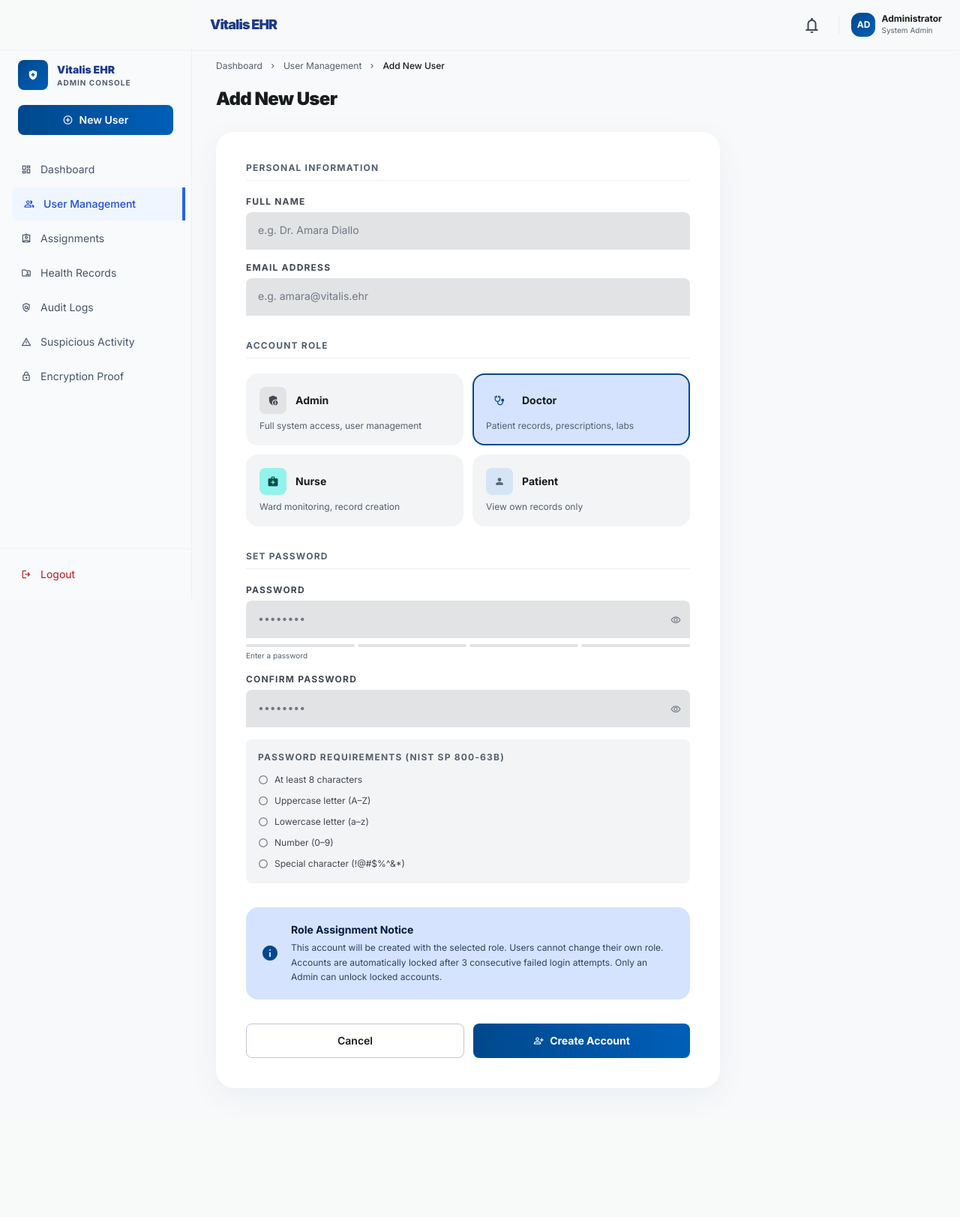
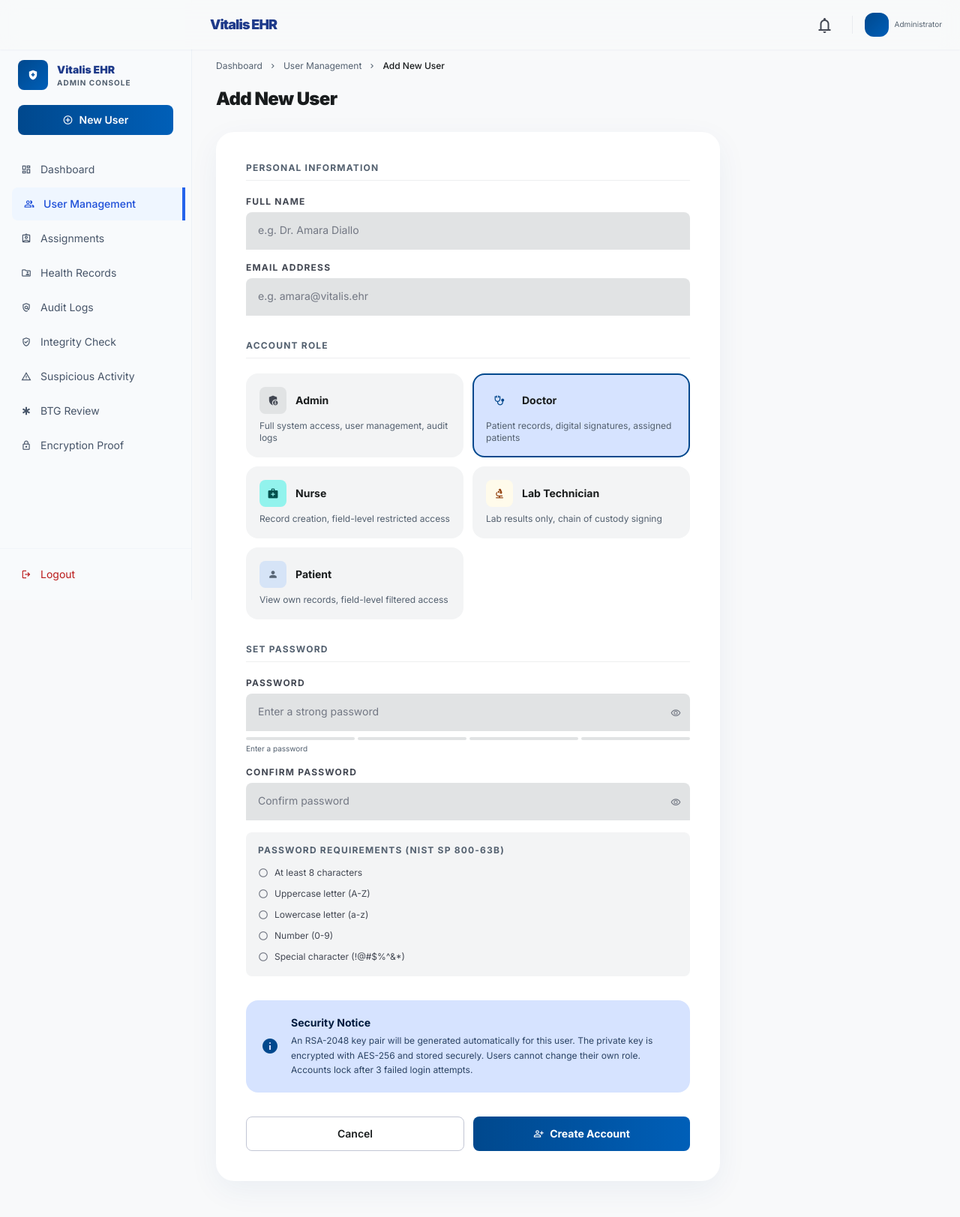
Before and after one commit to BrowngirlPaola/Secure_Electronic_Health_Record_System, a Flask app: template frontend/templates/register.html in a window 1280 px wide. Shown: the whole page at 75% size. Before the commit the page ends 1411 px from the top, so only its background shows below. Run offline with Flask 3, Linux system fonts and the light colour scheme; the template is opened without the code that fills it, so the values that code supplies are empty; some libraries are stand-ins or nearby versions.

Commit message:
Phase 5: Dynamic user management with real CRUD actions
- users.html: Replace 8 hardcoded rows with Jinja loop over {{ users }}
- Add dynamic summary chips (counts by role, locked status)
- Add real Delete buttons (POST to /users/<id>/delete) with confirmation
- Add real Unlock buttons (POST to /users/<id>/unlock) for locked accounts
- Add Lab Tech role to filter dropdown and role badge colors
- Add flash message display for success/error feedback
- register.html: Form now POSTs to backend route (was JS-only demo mode)
- Add 5th role option: Lab Technician with biotech icon
- Role values now lowercase to match backend (admin, doctor, nurse, lab_tech, patient)
- Add proper name="" attributes for form submission
- Keep client-side password strength checker + server-side validation
- Update unlock_user route to redirect to users list (with dashboard override)
- Add hidden next=dashboard field in admin_dashboard unlock form
- Update sidebar nav in both templates to match full admin console links

Co-Authored-By: Claude Sonnet 4.6 <noreply@anthropic.com>

```diff
--- a/backend/routes.py
+++ b/backend/routes.py
@@ -610,7 +610,11 @@ def unlock_user(user_id):
                     f"Admin unlocked user {user_id}", "info")
 
     flash("Account unlocked successfully.", "success")
-    return redirect(url_for("dashboard_bp.admin_dashboard"))
+    # Redirect back to referrer (dashboard or users list)
+    next_page = request.form.get("next", "")
+    if next_page == "dashboard":
+        return redirect(url_for("dashboard_bp.admin_dashboard"))
+    return redirect(url_for("admin_bp.list_users"))
 
 
 @admin_bp.route("/audit-logs")
--- a/frontend/templates/admin_dashboard.html
+++ b/frontend/templates/admin_dashboard.html
@@ -226,6 +226,7 @@ tailwind.config = {
                 </div>
               </div>
               <form method="POST" action="{{ url_for('admin_bp.unlock_user', user_id=acct.id) }}">
+                <input type="hidden" name="next" value="dashboard"/>
                 <button type="submit" class="px-3 py-1.5 border border-primary text-primary text-xs font-bold rounded-lg hover:bg-primary-fixed transition-colors">Unlock</button>
               </form>
             </div>
--- a/frontend/templates/register.html
+++ b/frontend/templates/register.html
@@ -47,10 +47,10 @@ tailwind.config={theme:{extend:{colors:{
     <button class="p-2 rounded-full hover:bg-slate-200/50"><span class="material-symbols-outlined text-on-surface-variant">notifications</span></button>
     <div class="h-6 w-px bg-outline-variant/30 mx-1"></div>
     <div class="flex items-center gap-2">
-      <div class="w-8 h-8 rounded-full bg-gradient-to-br from-primary to-primary-container flex items-center justify-center text-white text-xs font-bold">AD</div>
+      <div class="w-8 h-8 rounded-full bg-gradient-to-br from-primary to-primary-container flex items-center justify-center text-white text-xs font-bold">{{ user.full_name[:2] | upper }}</div>
       <div class="hidden md:block">
-        <p class="text-xs font-bold">Administrator</p>
-        <p class="text-[10px] text-secondary">System Admin</p>
+        <p class="text-xs font-bold">{{ user.full_name }}</p>
+        <p class="text-[10px] text-secondary">Administrator</p>
       </div>
     </div>
   </div>
@@ -78,7 +78,9 @@ tailwind.config={theme:{extend:{colors:{
     <a href="{{ url_for('admin_bp.assignments') }}" class="flex items-center gap-3 px-4 py-3 text-slate-600 hover:bg-slate-100 text-sm transition-colors rounded-lg"><span class="material-symbols-outlined text-sm">assignment_ind</span> Assignments</a>
     <a href="{{ url_for('records_bp.list_records') }}" class="flex items-center gap-3 px-4 py-3 text-slate-600 hover:bg-slate-100 text-sm transition-colors rounded-lg"><span class="material-symbols-outlined text-sm">folder_shared</span> Health Records</a>
     <a href="{{ url_for('admin_bp.audit_logs') }}" class="flex items-center gap-3 px-4 py-3 text-slate-600 hover:bg-slate-100 text-sm transition-colors rounded-lg"><span class="material-symbols-outlined text-sm">policy</span> Audit Logs</a>
+    <a href="{{ url_for('admin_bp.audit_integrity') }}" class="flex items-center gap-3 px-4 py-3 text-slate-600 hover:bg-slate-100 text-sm transition-colors rounded-lg"><span class="material-symbols-outlined text-sm">verified_user</span> Integrity Check</a>
     <a href="{{ url_for('admin_bp.suspicious_activity') }}" class="flex items-center gap-3 px-4 py-3 text-slate-600 hover:bg-slate-100 text-sm transition-colors rounded-lg"><span class="material-symbols-outlined text-sm">warning</span> Suspicious Activity</a>
+    <a href="{{ url_for('admin_bp.btg_review') }}" class="flex items-center gap-3 px-4 py-3 text-slate-600 hover:bg-slate-100 text-sm transition-colors rounded-lg"><span class="material-symbols-outlined text-sm">emergency</span> BTG Review</a>
     <a href="{{ url_for('api_bp.encryption_proof') }}" class="flex items-center gap-3 px-4 py-3 text-slate-600 hover:bg-slate-100 text-sm transition-colors rounded-lg"><span class="material-symbols-outlined text-sm">lock</span> Encryption Proof</a>
   </nav>
   <div class="px-3 py-4 border-t border-slate-100">
@@ -98,11 +100,30 @@ tailwind.config={theme:{extend:{colors:{
     <span class="text-on-surface font-medium">Add New User</span>
   </nav>
 
+  <!-- Flash Messages -->
+  {% with messages = get_flashed_messages(with_categories=true) %}
+  {% if messages %}
+  <div class="mb-6 space-y-2 max-w-2xl">
+    {% for category, message in messages %}
+    <div class="flex items-center gap-3 px-4 py-3 rounded-xl text-sm font-medium
+      {% if category == 'success' %}bg-tertiary-fixed text-on-tertiary-fixed-variant
+      {% elif category == 'error' %}bg-error-container text-on-error-container
+      {% else %}bg-primary-fixed text-on-primary-fixed-variant{% endif %}">
+      <span class="material-symbols-outlined text-sm">
+        {% if category == 'success' %}check_circle{% elif category == 'error' %}error{% else %}info{% endif %}
+      </span>
+      {{ message }}
+    </div>
+    {% endfor %}
+  </div>
+  {% endif %}
+  {% endwith %}
+
   <h1 class="text-2xl font-black tracking-tight mb-7">Add New User</h1>
 
   <!-- Form Card -->
   <div class="max-w-2xl bg-surface-container-lowest rounded-3xl tonal-shadow p-10">
-    <form id="registerForm" novalidate>
+    <form id="registerForm" method="POST" action="{{ url_for('admin_bp.register_user') }}" novalidate>
 
       <!-- Section 1: Personal Info -->
       <div class="mb-8">
@@ -110,60 +131,70 @@ tailwind.config={theme:{extend:{colors:{
         <div class="space-y-4">
           <div>
             <label class="text-xs font-bold uppercase tracking-widest text-on-surface-variant block mb-1.5">Full Name</label>
-            <input id="fullName" type="text" placeholder="e.g. Dr. Amara Diallo" class="input-field"/>
+            <input id="fullName" name="full_name" type="text" placeholder="e.g. Dr. Amara Diallo" class="input-field" required/>
             <p id="nameErr" class="text-xs text-error mt-1 hidden">Full name is required.</p>
           </div>
           <div>
             <label class="text-xs font-bold uppercase tracking-widest text-on-surface-variant block mb-1.5">Email Address</label>
-            <input id="email" type="email" placeholder="e.g. amara@vitalis.ehr" class="input-field"/>
+            <input id="email" name="email" type="email" placeholder="e.g. amara@vitalis.ehr" class="input-field" required/>
             <p id="emailErr" class="text-xs text-error mt-1 hidden">Valid email address is required.</p>
           </div>
         </div>
       </div>
 
-      <!-- Section 2: Role Selection -->
+      <!-- Section 2: Role Selection (5 Roles) -->
       <div class="mb-8">
         <h2 class="text-xs font-bold uppercase tracking-widest text-secondary mb-5 pb-2 border-b border-surface-container">Account Role</h2>
         <div class="grid grid-cols-2 gap-3">
-          <div class="role-card p-4 rounded-2xl bg-surface-container-low" onclick="selectRole(this,'Admin')">
+          <div class="role-card p-4 rounded-2xl bg-surface-container-low" onclick="selectRole(this,'admin')">
             <div class="flex items-center gap-3 mb-2">
               <div class="w-9 h-9 rounded-xl bg-surface-container-highest flex items-center justify-center">
                 <span class="material-symbols-outlined text-on-surface-variant text-base" style="font-variation-settings:'FILL' 1;">admin_panel_settings</span>
               </div>
               <span class="font-bold text-sm">Admin</span>
             </div>
-            <p class="text-xs text-secondary">Full system access, user management</p>
-            <input type="radio" name="role" value="Admin" class="hidden"/>
+            <p class="text-xs text-secondary">Full system access, user management, audit logs</p>
+            <input type="radio" name="role" value="admin" class="hidden"/>
           </div>
-          <div class="role-card p-4 rounded-2xl bg-surface-container-low selected" onclick="selectRole(this,'Doctor')">
+          <div class="role-card p-4 rounded-2xl bg-surface-container-low selected" onclick="selectRole(this,'doctor')">
             <div class="flex items-center gap-3 mb-2">
               <div class="w-9 h-9 rounded-xl bg-primary-fixed flex items-center justify-center">
                 <span class="material-symbols-outlined text-on-primary-fixed-variant text-base" style="font-variation-settings:'FILL' 1;">stethoscope</span>
               </div>
               <span class="font-bold text-sm">Doctor</span>
             </div>
-            <p class="text-xs text-secondary">Patient records, prescriptions, labs</p>
-            <input type="radio" name="role" value="Doctor" checked class="hidden"/>
+            <p class="text-xs text-secondary">Patient records, digital signatures, assigned patients</p>
+            <input type="radio" name="role" value="doctor" checked class="hidden"/>
           </div>
-          <div class="role-card p-4 rounded-2xl bg-surface-container-low" onclick="selectRole(this,'Nurse')">
+          <div class="role-card p-4 rounded-2xl bg-surface-container-low" onclick="selectRole(this,'nurse')">
             <div class="flex items-center gap-3 mb-2">
               <div class="w-9 h-9 rounded-xl bg-tertiary-fixed flex items-center justify-center">
                 <span class="material-symbols-outlined text-on-tertiary-fixed-variant text-base" style="font-variation-settings:'FILL' 1;">medical_services</span>
               </div>
               <span class="font-bold text-sm">Nurse</span>
             </div>
-            <p class="text-xs text-secondary">Ward monitoring, record creation</p>
-            <input type="radio" name="role" value="Nurse" class="hidden"/>
+            <p class="text-xs text-secondary">Record creation, field-level restricted access</p>
+            <input type="radio" name="role" value="nurse" class="hidden"/>
           </div>
-          <div class="role-card p-4 rounded-2xl bg-surface-container-low" onclick="selectRole(this,'Patient')">
+          <div class="role-card p-4 rounded-2xl bg-surface-container-low" onclick="selectRole(this,'lab_tech')">
+            <div class="flex items-center gap-3 mb-2">
+              <div class="w-9 h-9 rounded-xl bg-amber-50 flex items-center justify-center">
+                <span class="material-symbols-outlined text-amber-800 text-base" style="font-variation-settings:'FILL' 1;">biotech</span>
+              </div>
+              <span class="font-bold text-sm">Lab Technician</span>
+            </div>
+            <p class="text-xs text-secondary">Lab results only, chain of custody signing</p>
+            <input type="radio" name="role" value="lab_tech" class="hidden"/>
+          </div>
+          <div class="role-card p-4 rounded-2xl bg-surface-container-low" onclick="selectRole(this,'patient')">
             <div class="flex items-center gap-3 mb-2">
               <div class="w-9 h-9 rounded-xl bg-secondary-container flex items-center justify-center">
                 <span class="material-symbols-outlined text-on-secondary-container text-base" style="font-variation-settings:'FILL' 1;">person</span>
               </div>
               <span class="font-bold text-sm">Patient</span>
             </div>
-            <p class="text-xs text-secondary">View own records only</p>
-            <input type="radio" name="role" value="Patient" class="hidden"/>
+            <p class="text-xs text-secondary">View own records, field-level filtered access</p>
+            <input type="radio" name="role" value="patient" class="hidden"/>
           </div>
         </div>
       </div>
@@ -175,7 +206,7 @@ tailwind.config={theme:{extend:{colors:{
           <div>
             <label class="text-xs font-bold uppercase tracking-widest text-on-surface-variant block mb-1.5">Password</label>
             <div class="relative">
-              <input id="password" type="password" placeholder="••••••••" class="input-field pr-10" oninput="checkStrength()"/>
+              <input id="password" name="password" type="password" placeholder="Enter a strong password" class="input-field pr-10" oninput="checkStrength()" required/>
               <button type="button" onclick="toggleVis('password','eye1')" class="absolute right-3 top-3 text-outline hover:text-primary transition-colors">
                 <span class="material-symbols-outlined text-sm" id="eye1">visibility</span>
               </button>
@@ -192,7 +223,7 @@ tailwind.config={theme:{extend:{colors:{
           <div>
             <label class="text-xs font-bold uppercase tracking-widest text-on-surface-variant block mb-1.5">Confirm Password</label>
             <div class="relative">
-              <input id="confirmPassword" type="password" placeholder="••••••••" class="input-field pr-10"/>
+              <input id="confirmPassword" type="password" placeholder="Confirm password" class="input-field pr-10"/>
               <button type="button" onclick="toggleVis('confirmPassword','eye2')" class="absolute right-3 top-3 text-outline hover:text-primary transition-colors">
                 <span class="material-symbols-outlined text-sm" id="eye2">visibility</span>
               </button>
@@ -207,13 +238,13 @@ tailwind.config={theme:{extend:{colors:{
               <span class="material-symbols-outlined req-icon text-sm text-outline">radio_button_unchecked</span> At least 8 characters
             </div>
             <div class="req-item flex items-center gap-2 text-xs text-on-surface-variant" id="req-upper">
-              <span class="material-symbols-outlined req-icon text-sm text-outline">radio_button_unchecked</span> Uppercase letter (A–Z)
+              <span class="material-symbols-outlined req-icon text-sm text-outline">radio_button_unchecked</span> Uppercase letter (A-Z)
             </div>
             <div class="req-item flex items-center gap-2 text-xs text-on-surface-variant" id="req-lower">
-              <span class="material-symbols-outlined req-icon text-sm text-outline">radio_button_unchecked</span> Lowercase letter (a–z)
+              <span class="material-symbols-outlined req-icon text-sm text-outline">radio_button_unchecked</span> Lowercase letter (a-z)
             </div>
             <div class="req-item flex items-center gap-2 text-xs text-on-surface-variant" id="req-num">
-              <span class="material-symbols-outlined req-icon text-sm text-outline">radio_button_unchecked</span> Number (0–9)
+              <span class="material-symbols-outlined req-icon text-sm text-outline">radio_button_unchecked</span> Number (0-9)
             </div>
             <div class="req-item flex items-center gap-2 text-xs text-on-surface-variant" id="req-special">
               <span class="material-symbols-outlined req-icon text-sm text-outline">radio_button_unchecked</span> Special character (!@#$%^&amp;*)
@@ -226,15 +257,15 @@ tailwind.config={theme:{extend:{colors:{
       <div class="mb-8 bg-primary-fixed rounded-2xl p-5 flex gap-4">
         <span class="material-symbols-outlined text-primary flex-shrink-0" style="font-variation-settings:'FILL' 1;">info</span>
         <div>
-          <p class="text-sm font-bold text-on-primary-fixed mb-1">Role Assignment Notice</p>
-          <p class="text-xs text-on-primary-fixed/80 leading-relaxed">This account will be created with the selected role. Users cannot change their own role. Accounts are automatically locked after 3 consecutive failed login attempts. Only an Admin can unlock locked accounts.</p>
+          <p class="text-sm font-bold text-on-primary-fixed mb-1">Security Notice</p>
+          <p class="text-xs text-on-primary-fixed/80 leading-relaxed">An RSA-2048 key pair will be generated automatically for this user. The private key is encrypted with AES-256 and stored securely. Users cannot change their own role. Accounts lock after 3 failed login attempts.</p>
         </div>
       </div>
 
       <!-- Buttons -->
       <div class="flex gap-3">
         <a href="{{ url_for('admin_bp.list_users') }}" class="flex-1 py-3 text-center border border-outline-variant rounded-xl text-sm font-semibold hover:bg-surface-container transition-colors">Cancel</a>
-        <button type="submit" class="flex-1 py-3 bg-gradient-to-r from-primary to-primary-container text-white rounded-xl font-bold text-sm flex items-center justify-center gap-2 hover:opacity-90 transition-opacity active:scale-95">
+        <button type="submit" id="submitBtn" class="flex-1 py-3 bg-gradient-to-r from-primary to-primary-container text-white rounded-xl font-bold text-sm flex items-center justify-center gap-2 hover:opacity-90 transition-opacity active:scale-95">
           <span class="material-symbols-outlined text-sm">person_add</span> Create Account
         </button>
       </div>
@@ -286,8 +317,8 @@ function checkStrength() {
   document.getElementById('strengthLabel').style.color = colors[score] || '#727783';
 }
 
+/* Client-side validation before form submission */
 document.getElementById('registerForm').addEventListener('submit', function(e) {
-  e.preventDefault();
   let ok = true;
   const name = document.getElementById('fullName').value.trim();
   const email = document.getElementById('email').value.trim();
@@ -298,8 +329,14 @@ document.getElementById('registerForm').addEventListener('submit', function(e) {
   document.getElementById('emailErr').classList.toggle('hidden', !!(email && email.includes('@')));
   document.getElementById('matchErr').classList.toggle('hidden', pw === cpw);
 
-  if (!name || !email || !email.includes('@') || pw !== cpw) ok = false;
-  if (ok) alert('Account created successfully! (Demo mode — no backend connected)');
+  if (!name) ok = false;
+  if (!email || !email.includes('@')) ok = false;
+  if (pw !== cpw) ok = false;
+  if (!pw) ok = false;
+
+  if (!ok) {
+    e.preventDefault();
+  }
 });
 </script>
 </body>
```
Also changed, not shown: IMPLEMENTATION_PLAN.md (+11 -11 lines), frontend/templates/users.html (+131 -112 lines).
